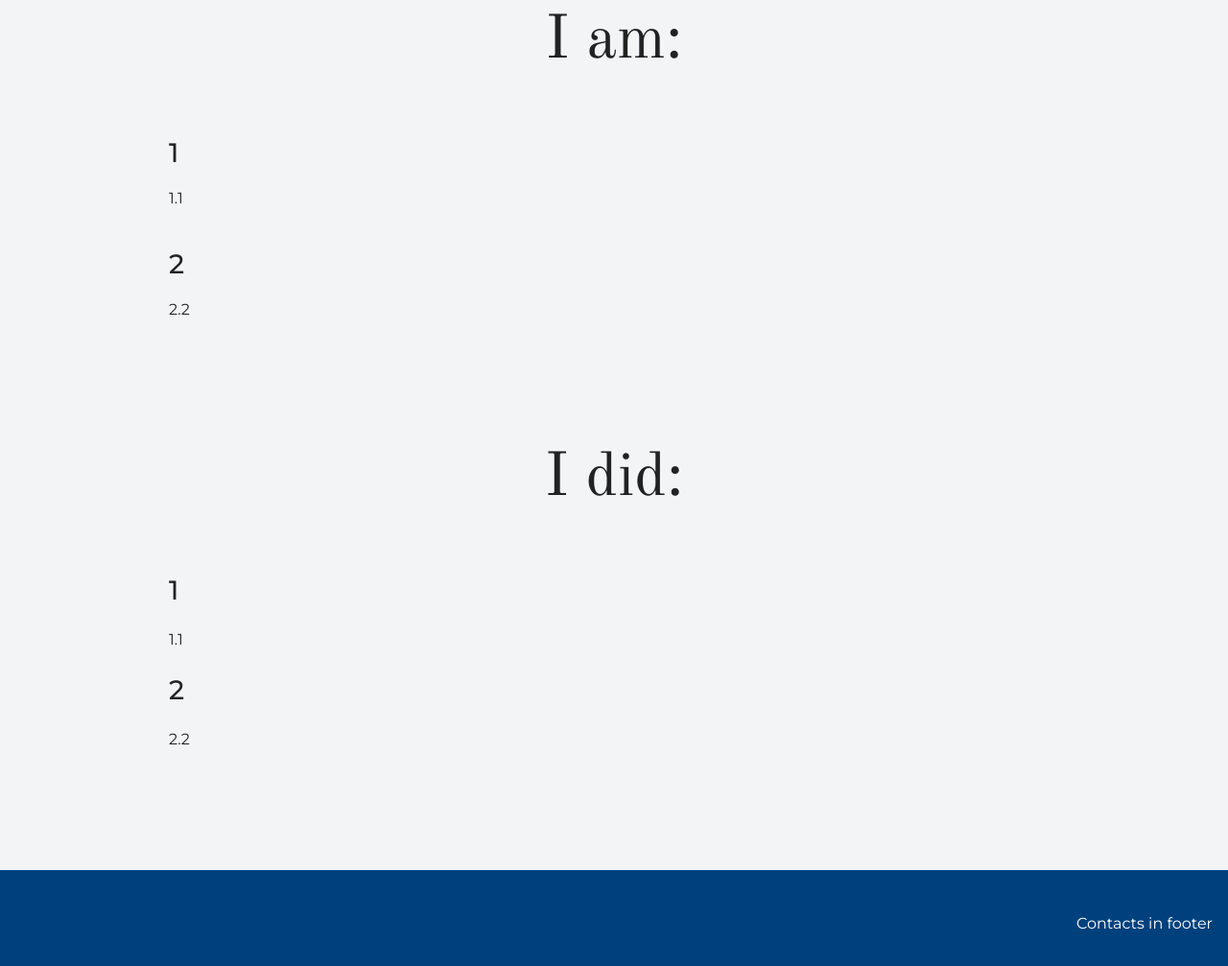
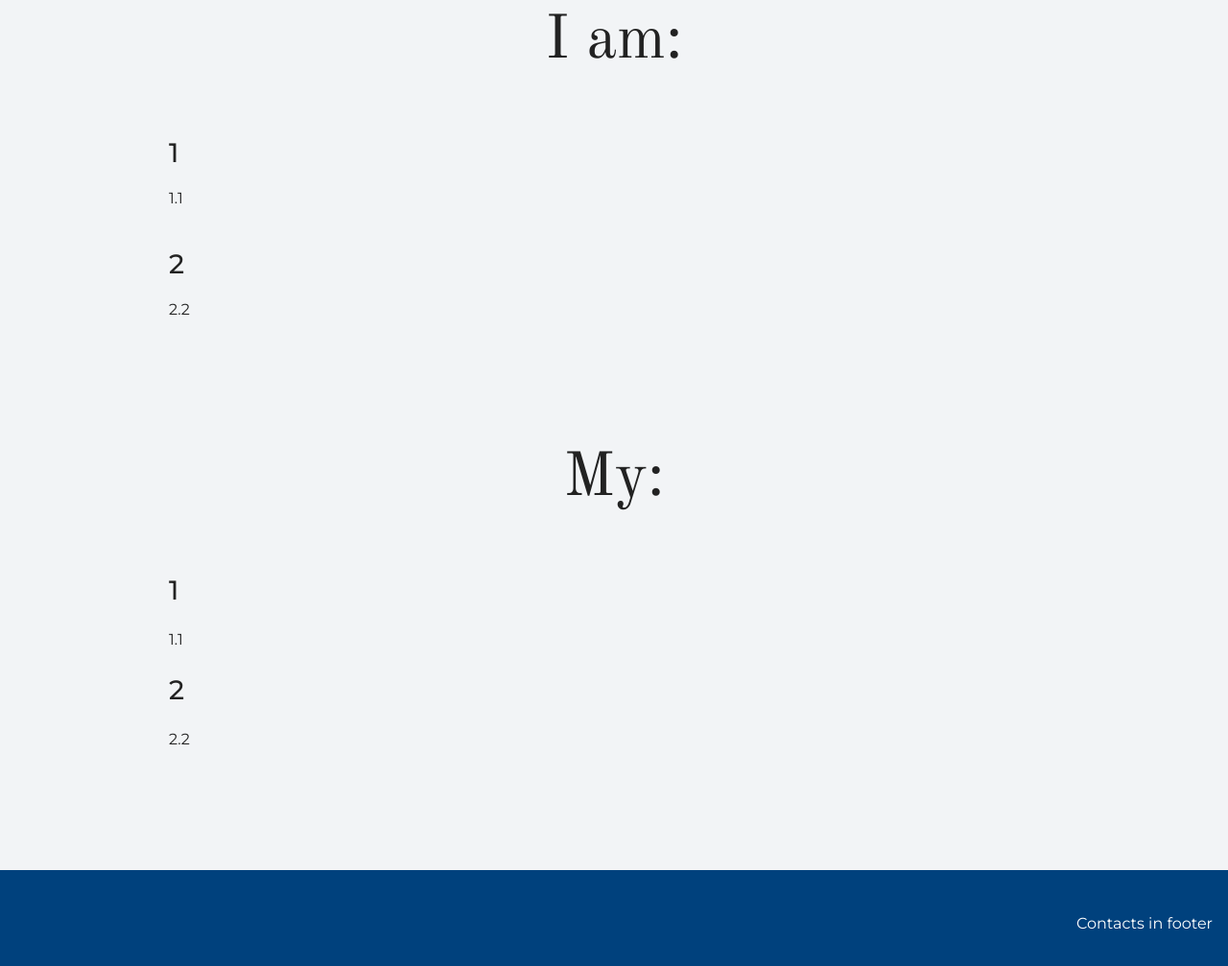
Before and after one commit to Hi-TT-Man/test-site, a plain HTML site: page index.html in a window 1280 px wide. Shown: the part 1033-2040 px from the top of the page at 96% size. Drawn offline with nearby package versions, Linux system fonts and the light colour scheme.

Commit message:
Update index.html

```diff
--- a/index.html
+++ b/index.html
@@ -33,7 +33,7 @@
 
     <section class="portfolio">
 		<div class="container">
-			<h2 class="subheading">I did:</h2>
+			<h2 class="subheading">My:</h2>
 			<h3>1</h3>
 			<p>1.1</p>
 			<h3>2</h3>
```
